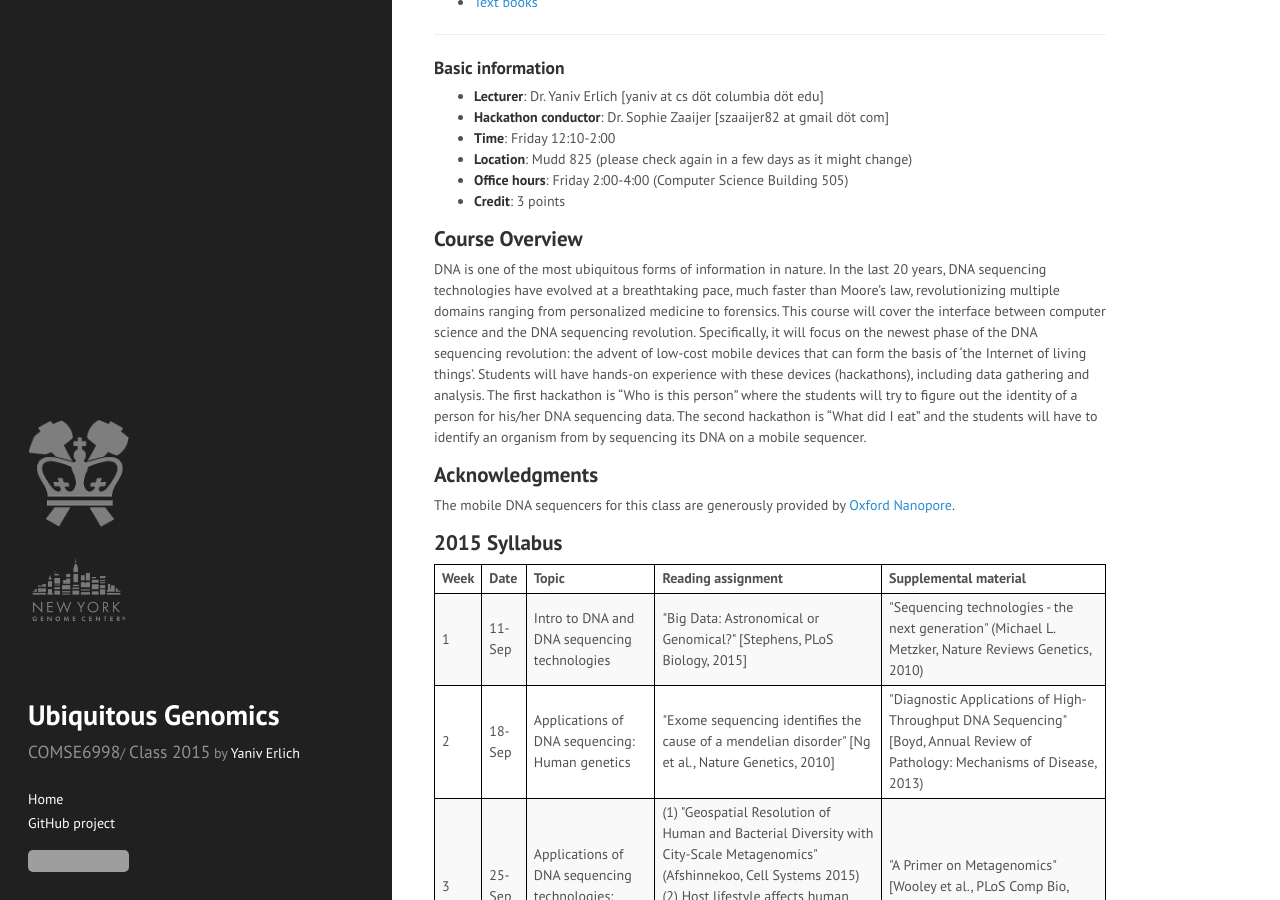
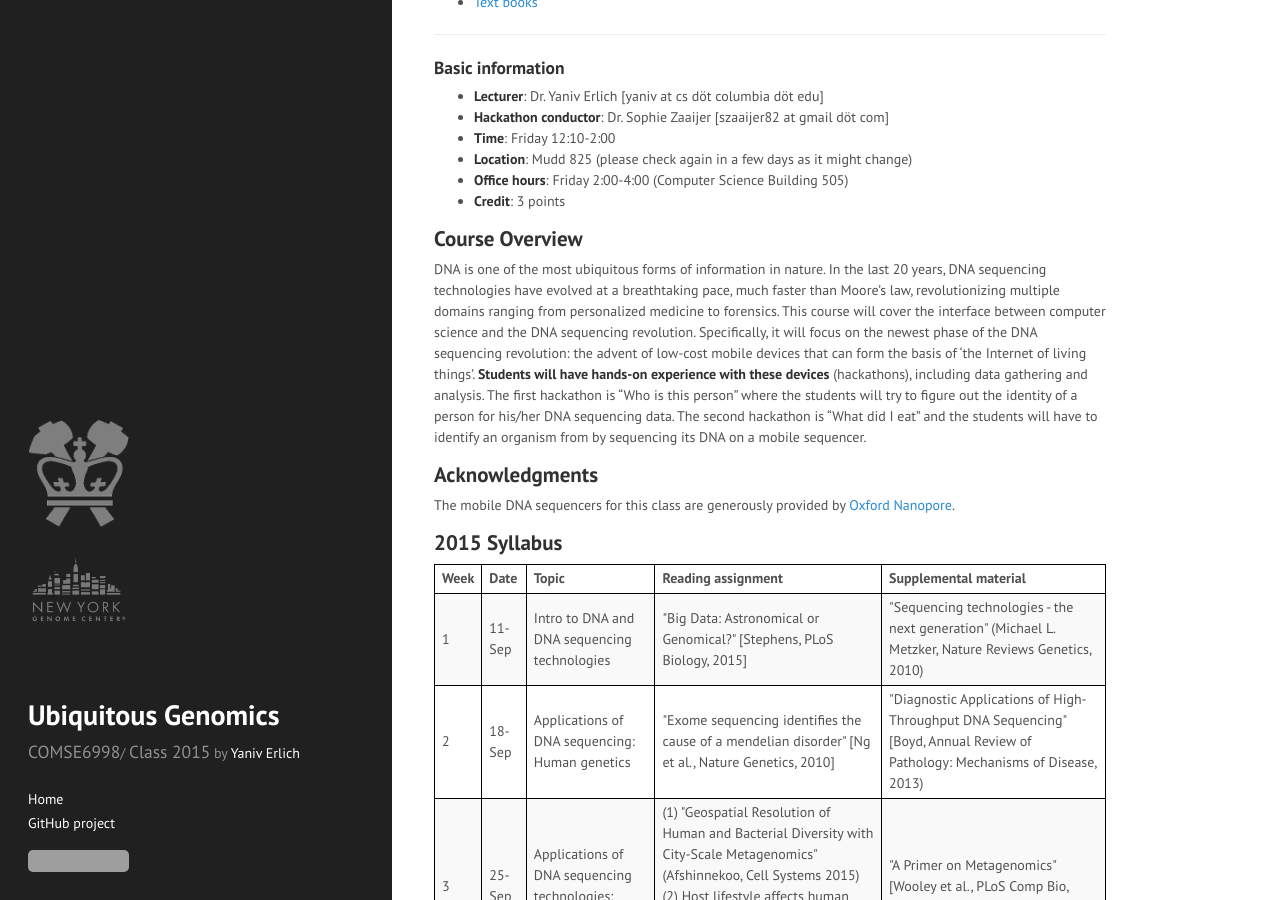
Before and after one commit to erlichya/ubiquitousgenomics, a Jekyll site: the page built from _posts/2015-01-01-class.md, in a window 1280 px wide and 900 px high, scrolled down 388 px. Built offline with Jekyll 4.4.1, drawn with Linux system fonts in a browser that asks for light colours; grey boxes are pictures that could not be loaded.

Commit message:
more fixes

```diff
--- a/_posts/2015-01-01-class.md
+++ b/_posts/2015-01-01-class.md
@@ -19,7 +19,7 @@
 
 ## Course Overview
 
-DNA is one of the most ubiquitous forms of information in nature. In the last 20 years, DNA sequencing technologies have evolved at a breathtaking pace, much faster than Moore’s law, revolutionizing multiple domains ranging from personalized medicine to forensics. This course will cover the interface between computer science and the DNA sequencing revolution. Specifically, it will focus on the newest phase of the DNA sequencing revolution: the advent of low-cost mobile devices that can form the basis of 'the Internet of living things’. Students will have hands-on experience with these devices (hackathons), including data gathering and analysis. The first hackathon is "Who is this person" where the students will try to figure out the identity of a person for his/her DNA sequencing data. The second hackathon is "What did I eat" and the students will have to identify an organism from by sequencing its DNA on a mobile sequencer.
+DNA is one of the most ubiquitous forms of information in nature. In the last 20 years, DNA sequencing technologies have evolved at a breathtaking pace, much faster than Moore’s law, revolutionizing multiple domains ranging from personalized medicine to forensics. This course will cover the interface between computer science and the DNA sequencing revolution. Specifically, it will focus on the newest phase of the DNA sequencing revolution: the advent of low-cost mobile devices that can form the basis of 'the Internet of living things’. **Students will have hands-on experience with these devices** (hackathons), including data gathering and analysis. The first hackathon is "Who is this person" where the students will try to figure out the identity of a person for his/her DNA sequencing data. The second hackathon is "What did I eat" and the students will have to identify an organism from by sequencing its DNA on a mobile sequencer.
 
 ## Acknowledgments
 
```
